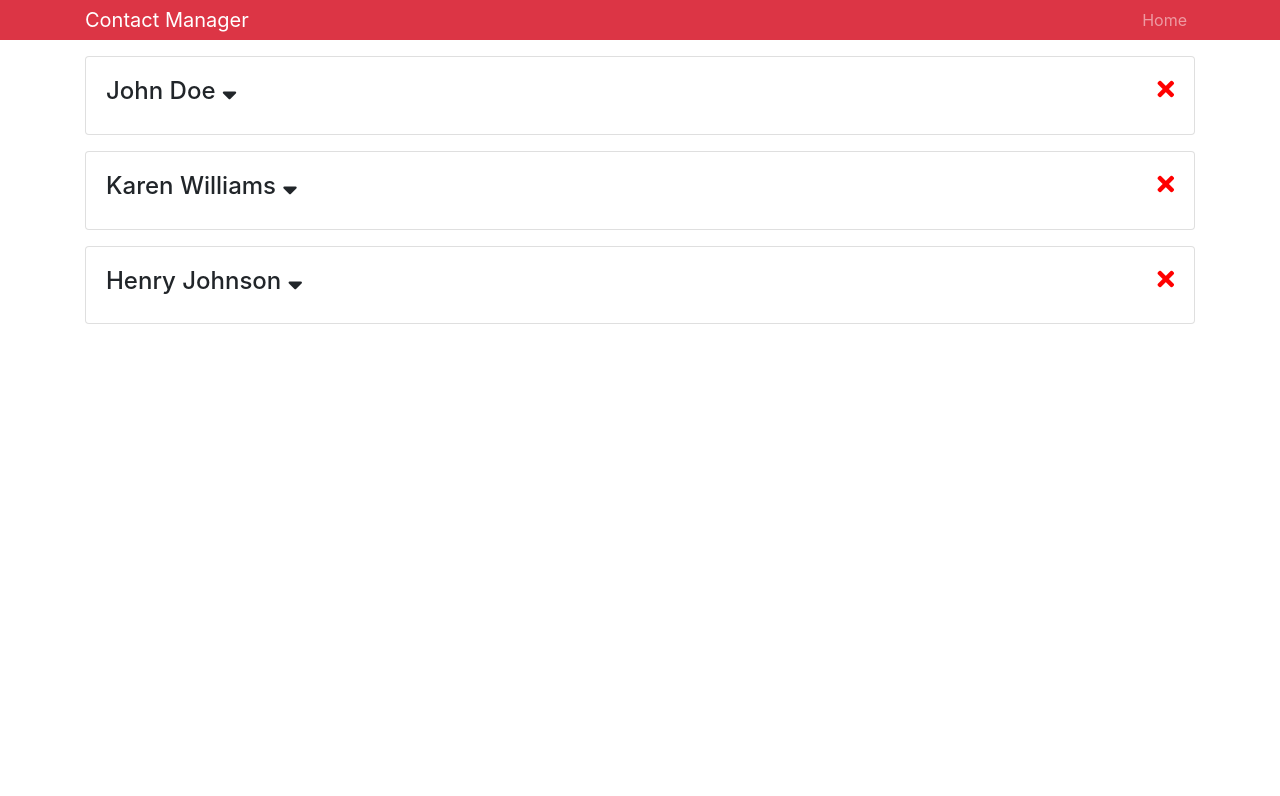
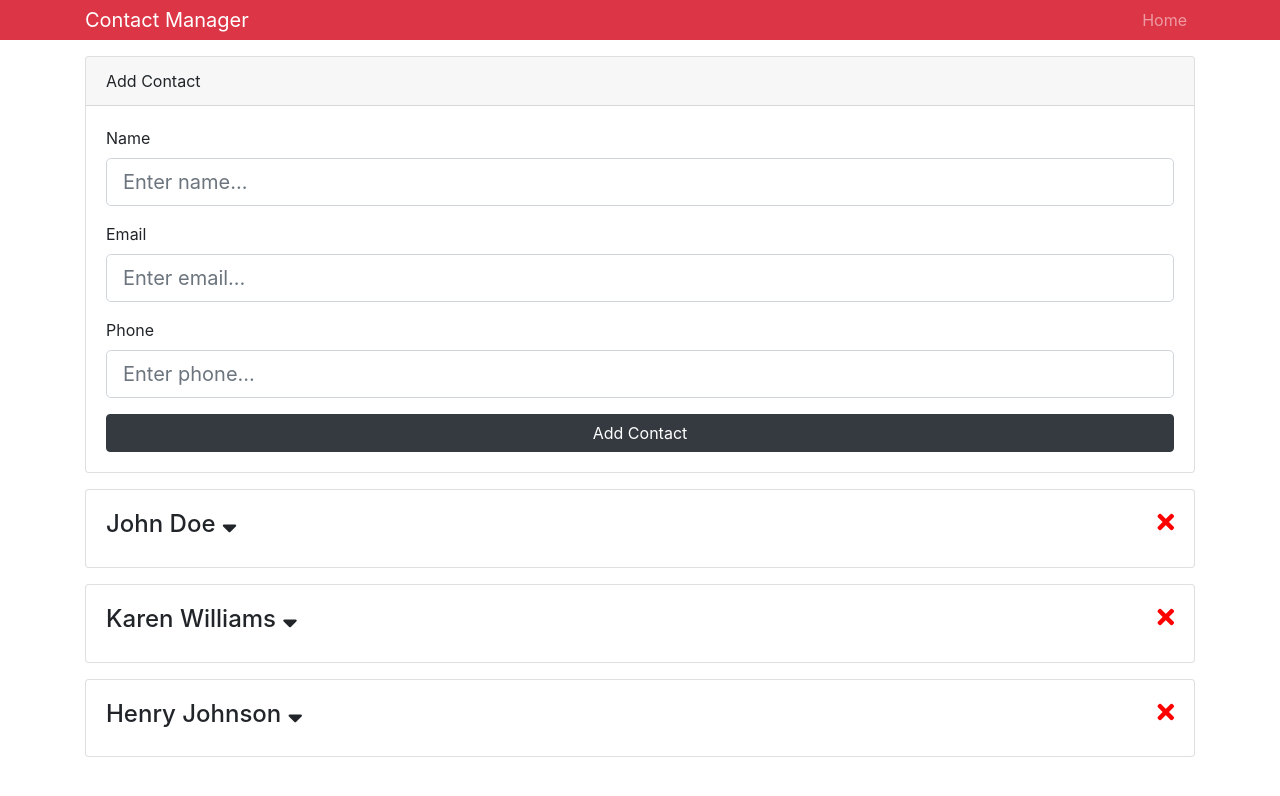
Before and after one commit to edspeedy/contactmanager, a React (Create React App) app: page / in a window 1280 px wide. Shown: the top 796 px of the page. Built offline with nearby package versions, Linux system fonts and the light colour scheme.

Commit message:
Réagencement : déplacement des fichiers Contact.js, Contacts.js + creation de AddContact.js dans le nouveau dossier contacts - déplacment de Header.js dans nouveau dossier layout - emploi du reducer et dispatch dans context.js

```diff
--- a/src/App.js
+++ b/src/App.js
@@ -1,6 +1,8 @@
 import React, { Component } from "react";
-import Contacts from "./components/Contacts";
-import Header from "./components/Header";
+import Contacts from "./components/contacts/Contacts";
+import Header from "./components/layout/Header";
+import AddContact from "./components/contacts/AddContact";
+
 import { Provider } from "./context";
 
 import "./App.css";
@@ -12,6 +14,7 @@
         <div className="App">
           <Header branding="Contact Manager" />
           <div className="container">
+            <AddContact />
             <Contacts />
           </div>
         </div>
--- a/src/components/Contact.js
+++ /dev/null
@@ -1,66 +0,0 @@
-import React, { Component } from "react";
-import PropTypes from "prop-types";
-
-class Contact extends Component {
-  state = {
-    showContactInfo: false
-  };
-
-  onShowClick = () => {
-    this.setState({ showContactInfo: !this.state.showContactInfo }); // Permet un effet 'toggle' au click
-  };
-
-  onDeleteClick = () => {
-    this.props.deleteClickHandler();
-  };
-
-  render() {
-    // const {name, email, phone} = this.props;  version1
-    // const {contact} = this.props;  version2
-    const { name, email, phone } = this.props.contact; /* version3 */
-    const { showContactInfo } = this.state;
-
-    return (
-      <div className="card card-body mb-3">
-        {/*  version2
-        <h4>{contact.name}</h4>
-        <ul className="list-group">
-          <li className="list-group-item">{contact.email}</li>
-          <li className="list-group-item">{contact.phone}</li>
-        </ul> */}
-
-        {/* version1 et 3 ci-dessous */}
-        <h4>
-          {name}{" "}
-          <i
-            onClick={this.onShowClick}
-            className="fas fa-sort-down"
-            style={{ cursor: "pointer" }}
-          />
-          <i
-            className="fas fa-times"
-            style={{ cursor: "pointer", float: "right", color: "red" }}
-            onClick={this.onDeleteClick}
-          />
-        </h4>
-        {showContactInfo ? (
-          <ul className="list-group">
-            <li className="list-group-item">{email}</li>
-            <li className="list-group-item">{phone}</li>
-          </ul>
-        ) : null}
-      </div>
-    );
-  }
-}
-
-Contact.propTypes = {
-  // Du au chgt de props : l'objet contact au lieu des chaines name, email et phone
-  // name: PropTypes.string.isRequired
-  // email: PropTypes.string.isRequired
-  // phone: PropTypes.string.isRequired
-  contact: PropTypes.object.isRequired,
-  deleteClickHandler: PropTypes.func.isRequired
-};
-
-export default Contact;
--- a/src/components/Contacts.js
+++ /dev/null
@@ -1,62 +0,0 @@
-import React from "react";
-import Contact from "./Contact";
-import { Consumer } from "../context";
-
-class Contacts extends React.Component {
-  /* constructor() {
-    super();
-    this.state = {...} */
-  /* state = {
-    contacts: [
-      {
-        id: 1,
-        name: "John Doe",
-        email: "hdoe@gmail.com",
-        phone: "555-555-5555"
-      },
-      {
-        id: 2,
-        name: "Karen Williams",
-        email: "karen@gmail.com",
-        phone: "222-222-2222"
-      },
-      {
-        id: 3,
-        name: "Henry Johnson",
-        email: "henry@gmail.com",
-        phone: "111-111-1111"
-      }
-    ]
-  }; */
-
-  deleteContact = id => {
-    const { contacts } = this.state; // Destructuring - ES6
-    const newContacts = contacts.filter(contact => contact.id !== id); // On filtre dans un nouveau tableau newContacts
-    this.setState({ contacts: newContacts }); // MàJ
-  };
-
-  render() {
-    return (
-      <Consumer>
-        {value => {
-          const { contacts } = value; // Destructuring
-          return (
-            <React.Fragment>
-              {contacts.map(contact => (
-                <Contact
-                  key={contact.id}
-                  contact={contact}
-                  deleteClickHandler={this.deleteContact.bind(this, contact.id)}
-                />
-              ))}
-              {/* On passe l'objet contact directement au lieu de passer chaque propriété séparément */}
-              {/* <Contact key={contact.id} name={contact.name} email={contact.email} phone={contact.phone} /> */}
-            </React.Fragment>
-          );
-        }}
-      </Consumer>
-    );
-  }
-}
-
-export default Contacts;
--- /dev/null
+++ b/src/components/contacts/AddContact.js
@@ -0,0 +1,70 @@
+import React, { Component } from "react";
+
+class AddContact extends Component {
+  state = {
+    name: "",
+    email: "",
+    phone: ""
+  };
+
+  onChange = e => this.setState({ [e.target.name]: e.target.value });
+
+  onSubmit = e => {
+    e.preventDefault();
+    console.log("C'est balancé !");
+    e.currentTarget.reset();
+  };
+
+  render() {
+    const { name, email, phone } = this.state;
+    return (
+      <div className="card mb-3">
+        <div className="card-header">Add Contact</div>
+        <div className="card-body">
+          <form onSubmit={this.onSubmit}>
+            <div className="form-group">
+              <label htmlFor="name">Name</label>
+              <input
+                type="text"
+                name="name"
+                className="form-control form-control-lg"
+                placeholder="Enter name..."
+                value={name}
+                onChange={this.onChange}
+              />
+            </div>
+            <div className="form-group">
+              <label htmlFor="email">Email</label>
+              <input
+                type="email"
+                name="email"
+                className="form-control form-control-lg"
+                placeholder="Enter email..."
+                value={email}
+                onChange={this.onChange}
+              />
+            </div>
+            <div className="form-group">
+              <label htmlFor="phone">Phone</label>
+              <input
+                type="tel"
+                name="phone"
+                className="form-control form-control-lg"
+                placeholder="Enter phone..."
+                value={phone}
+                onChange={this.onChange}
+              />
+            </div>
+            <input
+              type="submit"
+              value="Add Contact"
+              className="btn btn-dark btn-block"
+            />
+          </form>
+        </div>
+      </div>
+    );
+  }
+}
+
+export default AddContact;
--- /dev/null
+++ b/src/components/contacts/Contact.js
@@ -0,0 +1,73 @@
+import React, { Component } from "react";
+import PropTypes from "prop-types";
+import { Consumer } from "../../context";
+
+class Contact extends Component {
+  state = {
+    showContactInfo: false
+  };
+
+  onShowClick = () => {
+    this.setState({ showContactInfo: !this.state.showContactInfo }); // Permet un effet 'toggle' au click
+  };
+
+  onDeleteClick = (id, dispatch) => {
+    dispatch({ type: "DELETE_CONTACT", payload: id });
+  };
+
+  render() {
+    // const {name, email, phone} = this.props;  version1
+    // const {contact} = this.props;  version2
+    const { id, name, email, phone } = this.props.contact; /* version3 */
+    const { showContactInfo } = this.state;
+
+    return (
+      <Consumer>
+        {value => {
+          const { dispatch } = value;
+          return (
+            <div className="card card-body mb-3">
+              {/*  version2
+        <h4>{contact.name}</h4>
+        <ul className="list-group">
+          <li className="list-group-item">{contact.email}</li>
+          <li className="list-group-item">{contact.phone}</li>
+        </ul> */}
+
+              {/* version1 et 3 ci-dessous */}
+              <h4>
+                {name}{" "}
+                <i
+                  onClick={this.onShowClick}
+                  className="fas fa-sort-down"
+                  style={{ cursor: "pointer" }}
+                />
+                <i
+                  className="fas fa-times"
+                  style={{ cursor: "pointer", float: "right", color: "red" }}
+                  onClick={this.onDeleteClick.bind(this, id, dispatch)}
+                />
+              </h4>
+              {showContactInfo ? (
+                <ul className="list-group">
+                  <li className="list-group-item">{email}</li>
+                  <li className="list-group-item">{phone}</li>
+                </ul>
+              ) : null}
+            </div>
+          );
+        }}
+      </Consumer>
+    );
+  }
+}
+
+Contact.propTypes = {
+  // Du au chgt de props : l'objet contact au lieu des chaines name, email et phone
+  // name: PropTypes.string.isRequired
+  // email: PropTypes.string.isRequired
+  // phone: PropTypes.string.isRequired
+  contact: PropTypes.object.isRequired
+};
+
+export default Contact;
--- /dev/null
+++ b/src/components/contacts/Contacts.js
@@ -0,0 +1,26 @@
+import React from "react";
+import Contact from "./Contact";
+import { Consumer } from "../../context";
+
+class Contacts extends React.Component {
+  render() {
+    return (
+      <Consumer>
+        {value => {
+          const { contacts } = value; // Destructuring
+          return (
+            <React.Fragment>
+              {contacts.map(contact => (
+                <Contact key={contact.id} contact={contact} />
+              ))}
+              {/* On passe l'objet contact directement au lieu de passer chaque propriété séparément */}
+              {/* <Contact key={contact.id} name={contact.name} email={contact.email} phone={contact.phone} /> */}
+            </React.Fragment>
+          );
+        }}
+      </Consumer>
+    );
+  }
+}
+
+export default Contacts;
--- a/src/context.js
+++ b/src/context.js
@@ -1,6 +1,20 @@
 import React, { Component } from "react";
 
 const Context = React.createContext();
+
+const reducer = (state, action) => {
+  switch (action.type) {
+    case "DELETE_CONTACT":
+      return {
+        ...state,
+        contacts: state.contacts.filter(
+          contact => contact.id !== action.payload
+        )
+      };
+    default:
+      return state;
+  }
+};
 
 export class Provider extends Component {
   state = {
@@ -23,7 +37,9 @@
         email: "henry@gmail.com",
         phone: "111-111-1111"
       }
-    ]
+    ],
+
+    dispatch: action => this.setState(state => reducer(state, action))
   };
 
   render() {
```
Also changed, not shown: src/components/layout/Header.js (renamed from src/components/Header.js).
